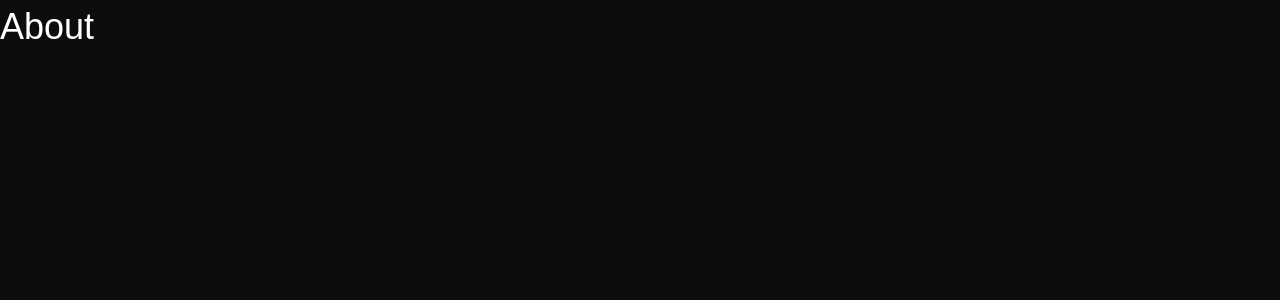
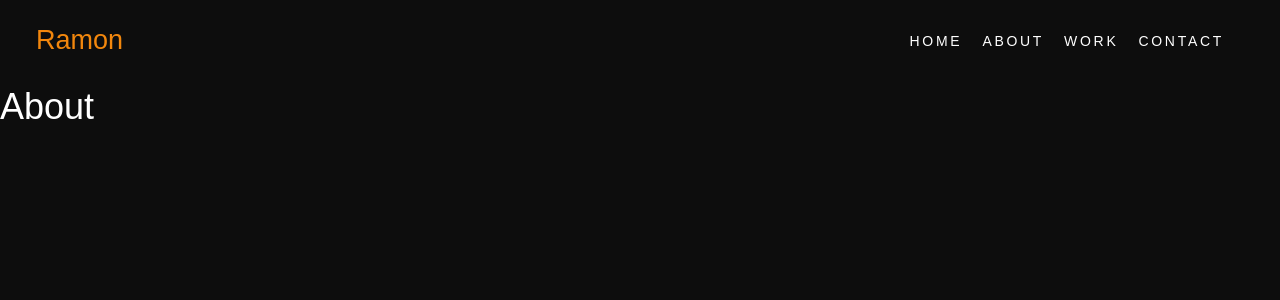
Before and after one commit to ramonpbarros/nextjs-portfolio, a Next.js app: page /about in a window 1280 px wide. Shown: the top 300 px of the page. Built offline with nearby package versions, Linux system fonts and the light colour scheme.

Commit message:
added all pages and lang to en

```diff
--- a/next.config.js
+++ b/next.config.js
@@ -1,3 +1,7 @@
 module.exports = {
   reactStrictMode: true,
-}
+  i18n: {
+    locales: ['en'],
+    defaultLocale: 'en'
+  }
+};
--- a/pages/_app.js
+++ b/pages/_app.js
@@ -1,10 +1,22 @@
-import '../styles/globals.scss'
-import '../styles/utilities.scss'
-import '../styles/typography.css'
-import '../styles/reset.css'
+import '../styles/globals.scss';
+import '../styles/utilities.scss';
+import '../styles/typography.css';
+import '../styles/reset.css';
+import Head from 'next/head';
+import Navbar from '../sections/Navbar/Navbar.component';
 
 function MyApp({ Component, pageProps }) {
-  return <Component {...pageProps} />
+  return (
+    <>
+      <Head>
+        <link rel="icon" href="/favicon.ico"></link>
+      </Head>
+      <header>
+        <Navbar />
+      </header>
+      <Component {...pageProps} />
+    </>
+  );
 }
 
-export default MyApp
+export default MyApp;
--- a/pages/about/index.js
+++ b/pages/about/index.js
@@ -1,7 +1,12 @@
+import Head from "next/head";
+
 export default function About() {
   return (
-    <div>
+    <>
+      <Head>
+        <title>About</title>
+      </Head>
       <h1>About</h1>
-    </div>
+    </>
   )
 }
--- a/sections/NavBar/Navbar.component.js
+++ b/sections/NavBar/Navbar.component.js
@@ -1,42 +1,42 @@
-import { useEffect, useState } from 'react'
-import styles from './Navbar.module.scss'
-import Link from '../../components/Link/Link.component'
-import clsx from 'clsx'
-import Hamburger from '../../components/Hamburger/Hamburger.component'
-import MobileMenu from '../../components/MobileMenu/MobileMenu.component'
+import { useEffect, useState } from 'react';
+import styles from './Navbar.module.scss';
+import Link from '../../components/Link/Link.component';
+import clsx from 'clsx';
+import Hamburger from '../../components/Hamburger/Hamburger.component';
+import MobileMenu from '../../components/MobileMenu/MobileMenu.component';
 
-export default function Navbar({ strategies }) {
-  function filterProducts(filter) {
-    if (strategies) {
-      return strategies.filter((strat) => strat.type === filter)
-    } else {
-      return []
-    }
-  }
+export default function Navbar() {
+  // function filterProducts(filter) {
+  //   if (strategies) {
+  //     return strategies.filter((strat) => strat.type === filter);
+  //   } else {
+  //     return [];
+  //   }
+  // }
 
-  const [hamburgerOpen, setHamburgerOpen] = useState(false)
+  const [hamburgerOpen, setHamburgerOpen] = useState(false);
 
   const toggleHamburger = () => {
-    setHamburgerOpen(!hamburgerOpen)
-  }
+    setHamburgerOpen(!hamburgerOpen);
+  };
 
   useEffect(() => {
-    const bodyEl = document.querySelector('body')
+    const bodyEl = document.querySelector('body');
 
     if (bodyEl) {
       if (hamburgerOpen) {
-        bodyEl.style.overflow = 'hidden'
+        bodyEl.style.overflow = 'hidden';
       } else {
-        bodyEl.style.overflow = 'auto'
+        bodyEl.style.overflow = 'auto';
       }
     }
-  }, [hamburgerOpen])
+  }, [hamburgerOpen]);
 
   return (
     <nav className={clsx(styles.navBar)}>
       <div className={styles.navbarContent}>
         <div className={styles.logoContainer}>
-          <Link linkTo='/'>
+          <Link linkTo="/">
             <h1>Ramon</h1>
           </Link>
         </div>
@@ -46,21 +46,21 @@ export default function Navbar({ strategies }) {
         </div>
 
         <ul className={clsx(styles.navLinks)}>
-          <li>
+          {/* <li>
             <Link
-              linkTo='/strategies-signals'
-              type='nav'
+              linkTo="/strategies-signals"
+              type="nav"
               subLinks={
                 <>
                   <div className={clsx(styles.subLinks)}>
                     <ul>
                       <li>
-                        <b className='fs-400'>Strategies</b>
+                        <b className="fs-400">Strategies</b>
                       </li>
                       <li>
                         <Link
-                          linkTo='/strategies-signals'
-                          className='button primary'
+                          linkTo="/strategies-signals"
+                          className="button primary"
                           fullWidth
                         >
                           <b>View All</b>
@@ -69,7 +69,7 @@ export default function Navbar({ strategies }) {
                       {strategies &&
                         filterProducts('strategy').map((strat) => (
                           <li key={strat.id}>
-                            <Link linkTo={`/product/${strat.slug}`} type='nav'>
+                            <Link linkTo={`/product/${strat.slug}`} type="nav">
                               {strat.name}
                             </Link>
                           </li>
@@ -77,12 +77,12 @@ export default function Navbar({ strategies }) {
                     </ul>
                     <ul>
                       <li>
-                        <b className='fs-400'>Signals</b>
+                        <b className="fs-400">Signals</b>
                       </li>
                       <li>
                         <Link
-                          linkTo='/strategies-signals'
-                          className='button primary'
+                          linkTo="/strategies-signals"
+                          className="button primary"
                           fullWidth
                         >
                           <b>View All</b>
@@ -90,7 +90,7 @@ export default function Navbar({ strategies }) {
                       </li>
                       {filterProducts('signal').map((strat) => (
                         <li key={strat.id}>
-                          <Link linkTo={`/product/${strat.slug}`} type='nav'>
+                          <Link linkTo={`/product/${strat.slug}`} type="nav">
                             {strat.name}
                           </Link>
                         </li>
@@ -102,20 +102,24 @@ export default function Navbar({ strategies }) {
             >
               Signals & Strategies
             </Link>
+          </li> */}
+          <li>
+            <Link linkTo="/" type="nav">
+              Home
+            </Link>
           </li>
           <li>
-            <Link linkTo='/support' type='nav'>
+            <Link linkTo="/about" type="nav">
               About
             </Link>
           </li>
-
           <li>
-            <Link linkTo='/articles' type='nav'>
+            <Link linkTo="/work" type="nav">
               Work
             </Link>
           </li>
           <li>
-            <Link linkTo='/about' type='nav'>
+            <Link linkTo="/contact" type="nav">
               Contact
             </Link>
           </li>
@@ -124,5 +128,5 @@ export default function Navbar({ strategies }) {
 
       <MobileMenu shown={hamburgerOpen} toggleShown={toggleHamburger} />
     </nav>
-  )
+  );
 }
```
Also changed, not shown: pages/index.js (+5 -7 lines).
